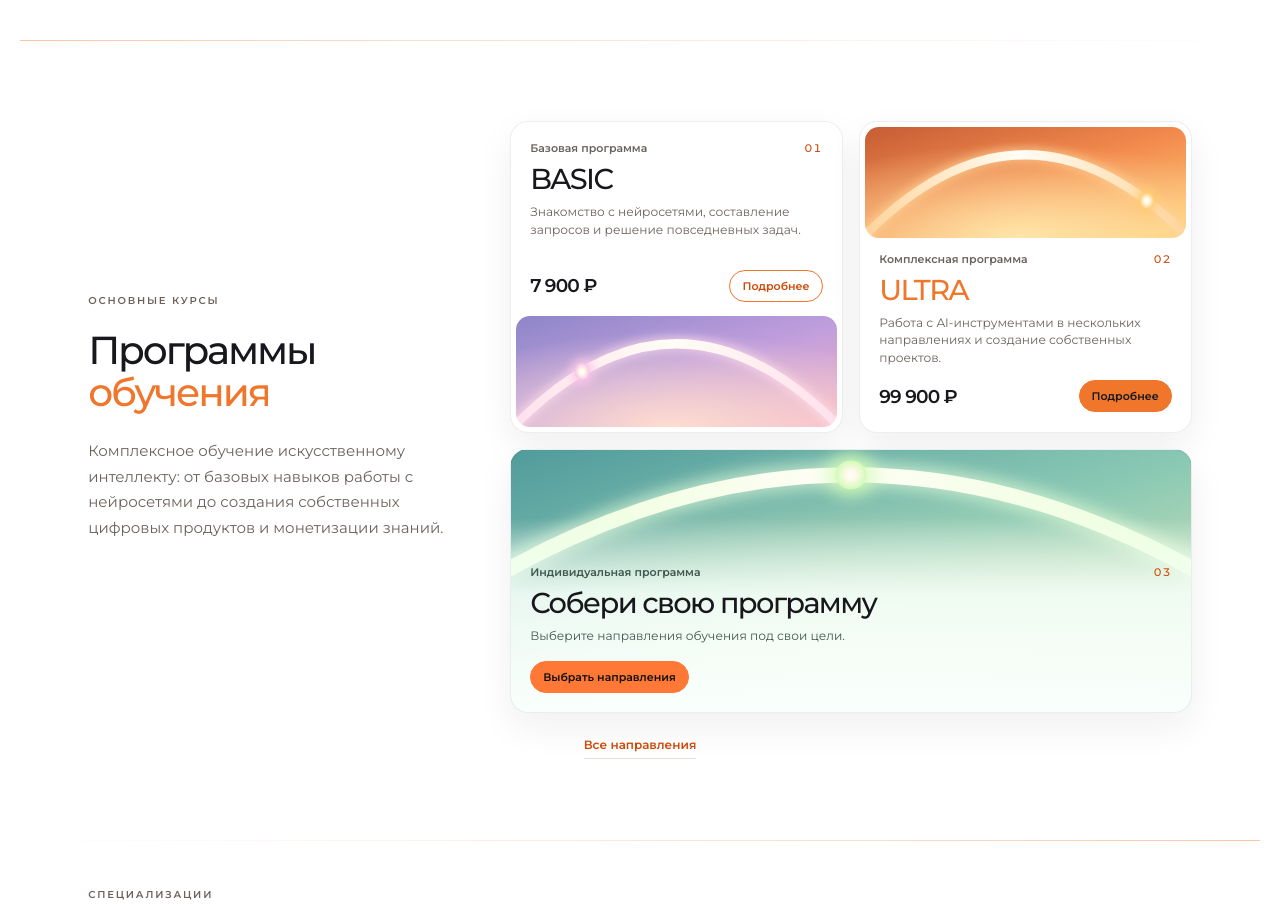
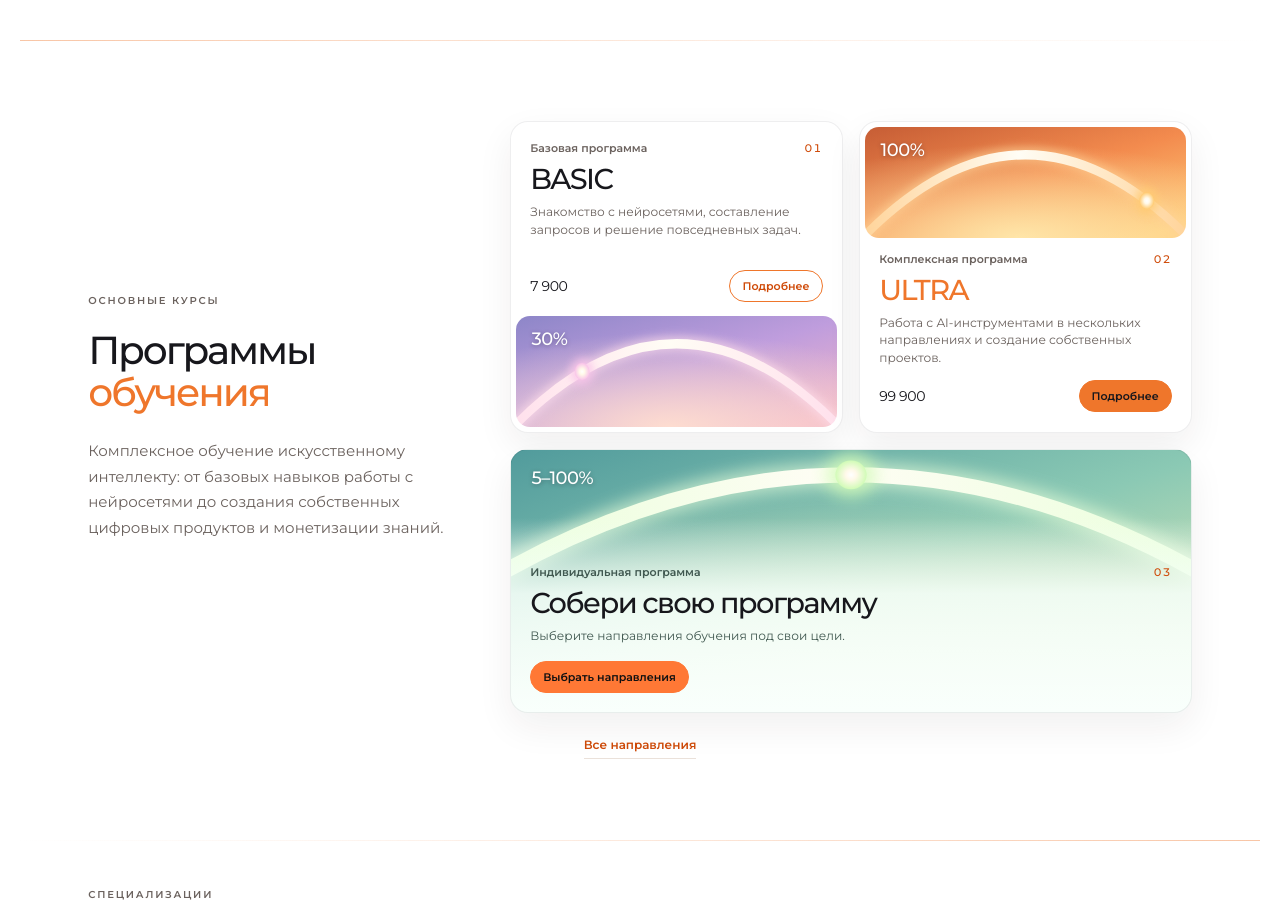
Before and after one commit to fuks19200-ctrl/09, a Next.js app: page / in a window 1280 px wide. Shown: the part 3160-4084 px from the top of the page. Built offline with nearby package versions, Linux system fonts and the light colour scheme.

Commit message:
Simplify programme prices and add progress percentages to artwork

```diff
--- a/app/components/CoursesContent.tsx
+++ b/app/components/CoursesContent.tsx
@@ -1,6 +1,6 @@
 const programs = [
-  { name: "BASIC", label: "Базовая программа", description: "Знакомство с нейросетями, составление запросов и решение повседневных задач.", price: "7 900 ₽", theme: "basis" },
-  { name: "ULTRA", label: "Комплексная программа", description: "Работа с AI-инструментами в нескольких направлениях и создание собственных проектов.", price: "99 900 ₽", theme: "ultra" },
+  { name: "BASIC", label: "Базовая программа", description: "Знакомство с нейросетями, составление запросов и решение повседневных задач.", price: "7 900", theme: "basis" },
+  { name: "ULTRA", label: "Комплексная программа", description: "Работа с AI-инструментами в нескольких направлениях и создание собственных проектов.", price: "99 900", theme: "ultra" },
 ];
 
 const courses = [
@@ -59,11 +59,11 @@ export default function CoursesContent({ embedded = false }: { embedded?: boolea
                 <h3 className="program-name">{program.name}</h3>
                 <p className="program-description">{program.description}</p>
                 <div className="program-footer">
-                  <strong>{program.price}</strong>
+                  <strong aria-label={program.price + " рублей"}>{program.price}</strong>
                   <a className="course-action" href={contact} aria-label={"Узнать о программе " + program.name}>Подробнее</a>
                 </div>
                 </div>
-                <div className="program-card-media" aria-hidden="true" />
+                <div className="program-card-media"><span className="program-progress">{program.theme === "basis" ? "30%" : "100%"}</span></div>
               </article>
             ))}
               <article className="program-card program-card--custom">
@@ -78,7 +78,7 @@ export default function CoursesContent({ embedded = false }: { embedded?: boolea
                     <a className="course-action" href="#directions">Выбрать направления</a>
                   </div>
                 </div>
-                <div className="program-card-media" aria-hidden="true" />
+                <div className="program-card-media"><span className="program-progress">5–100%</span></div>
               </article>
             </div>
           </div>
--- a/app/globals.css
+++ b/app/globals.css
@@ -1886,3 +1886,25 @@ body:has(.courses-page) { overflow-x: hidden; overflow-y: auto; }
 .courses-intro .program-card--custom .program-card-copy { position: relative; }
 .courses-intro .program-card--custom .program-description,
 .courses-intro .program-card--custom .program-label { color: #405850; }
+
+
+/* Restrained pricing and progress labels in the upper left of each visual. */
+.courses-intro .program-footer strong {
+  font-size: clamp(14px,1.1vw,18px);
+  font-weight: 400;
+  letter-spacing: -.025em;
+}
+.courses-intro .program-card-media {
+  position: relative;
+}
+.courses-intro .program-progress {
+  position: absolute;
+  top: clamp(10px,1vw,16px);
+  left: clamp(12px,1.2vw,18px);
+  color: #fff;
+  font-size: clamp(15px,1.4vw,21px);
+  line-height: 1.1;
+  font-weight: 500;
+  letter-spacing: -.025em;
+  text-shadow: 0 1px 4px rgba(30,24,35,.36);
+}
```
